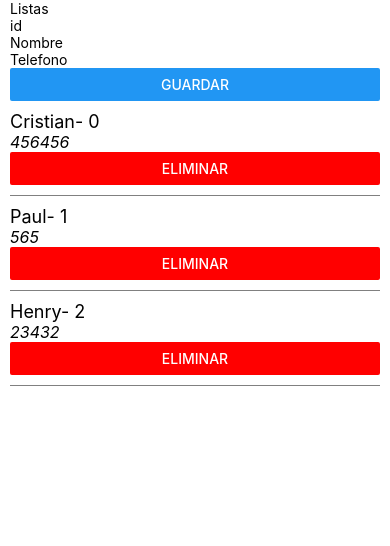
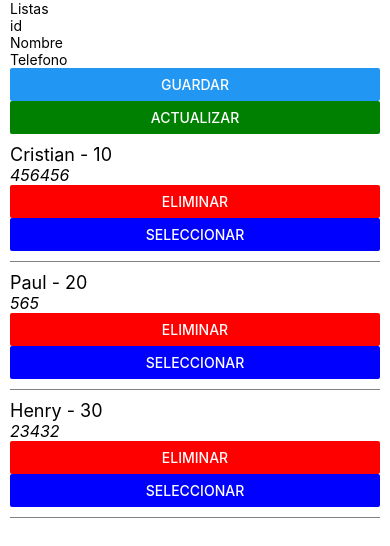
Before and after one commit to crisj1985/ListasReactNative, a React Native app: screen / in a window 390 px wide. Shown: the top 546 px of the page. Built offline with nearby package versions, Linux system fonts and the light colour scheme.

Commit message:
Seleccion, actualizar personas

```diff
--- a/App.js
+++ b/App.js
@@ -1,7 +1,7 @@
 import React, { Component } from 'react';
 import { StyleSheet, Text, View, FlatList, TextInput, Button } from 'react-native';
 import {ItemPersona } from './componentes/ItemPersonas';
-import {recuperarPersonas, agregarPersona} from './servicios/personas'
+import {recuperarPersonas, agregarPersona,actualizarPersona} from './servicios/personas'
 
 
 // const personas = [
@@ -18,7 +18,8 @@ export default class App extends Component {
                   nombre:"",
                   id : "",
                   telefono : "",
-                  listaPersonas:personas
+                  listaPersonas:personas,
+                  actualizar: false
                 }
   }
 
@@ -26,6 +27,22 @@ export default class App extends Component {
     const personas = recuperarPersonas();
     this.setState({ listaPersonas: personas })
   }
+
+  seleccionar = (persona)=>{
+    this.setState({
+      nombre: persona.nombre,
+      id: persona.id,
+      telefono: persona.telefono,
+    })
+  }
+
+limpiar = ()=>{
+  this.setState({
+    nombre: '',
+    id: '',
+    telefono: ''
+  })
+}
 
   render(){
     return (
@@ -49,16 +66,23 @@ export default class App extends Component {
         <Button
           title="Guardar"
           onPress={()=>{
-                          agregarPersona({ indice: this.state.id, nombre: this.state.nombre, telefono: this.state.telefono });
+                          agregarPersona({ id: this.state.id, nombre: this.state.nombre, telefono: this.state.telefono });
                           this.repintarLista();
+                          this.limpiar();
                        }
                   }
         />
+        <Button title='Actualizar' color='green' onPress={() => {
+          actualizarPersona({ id: this.state.id, nombre: this.state.nombre, telefono: this.state.telefono });
+          this.repintarLista();
+          this.limpiar();
+        }
+        } ></Button>
 
         <FlatList
           data = {this.state.listaPersonas}
-          renderItem={({ item, index }) =>  { return <ItemPersona persona={item} indice={index} fnRepintar={this.repintarLista}/>}}
-          keyExtractor = {item=>item.indice}
+          renderItem={({ item, index }) =>  { return <ItemPersona persona={item} indice={index} fnRepintar={this.repintarLista} fnSeleccionar ={this.seleccionar}/>}}
+          keyExtractor = {item=>item.id}
         />
       </View>
     );
--- a/componentes/ItemPersonas.js
+++ b/componentes/ItemPersonas.js
@@ -1,23 +1,29 @@
 import React, { Component } from 'react';
 import { Text, View, StyleSheet, Button } from 'react-native';
-import {eliminarPersona} from '../servicios/personas'
+import {eliminarPersona,actualizarPersona} from '../servicios/personas'
 
  export class ItemPersona extends Component{
 
     render(){
 
         const {persona,indice} = this.props;
-        const { nombre, telefono } = persona;
+        const { nombre, telefono,id } = persona;
 
         return (
             <View style={styles.fila} >
-                <Text style={styles.principal}>{nombre}- {indice} </Text>
+                <Text style={styles.principal}>{nombre} - {id} </Text>
                 <Text style={styles.secundario}>{telefono}</Text>
                 <Button title='Eliminar' color='red' onPress={()=>{
                     eliminarPersona(persona);
                     this.props.fnRepintar();
                 }
                     } ></Button>
+
+
+                <Button title='Seleccionar' color='blue' onPress={() => {
+                    this.props.fnSeleccionar(persona);
+                }
+                } ></Button>
             </View>
 
         );
--- a/servicios/personas.js
+++ b/servicios/personas.js
@@ -1,9 +1,9 @@
 import { Alert } from "react-native";
 
 const personas = [
-    { indice: '10', nombre: 'Cristian', telefono: "456456" },
-    { indice: '20', nombre: 'Paul', telefono: "565" },
-    { indice: '30', nombre: 'Henry', telefono: "23432" }
+    { id: '10', nombre: 'Cristian', telefono: "456456" },
+    { id: '20', nombre: 'Paul', telefono: "565" },
+    { id: '30', nombre: 'Henry', telefono: "23432" }
 ];
 
 export const recuperarPersonas = () => personas;
@@ -17,7 +17,7 @@ export const agregarPersona = (persona) => {
 
 const buscarPersona = (persona) => {
     for (let i = 0; i < personas.length; i++) {
-        if (personas[i].indice == persona.indice)
+        if (personas[i].id == persona.id)
             return i;
     }
     return -1;
@@ -29,3 +29,14 @@ export const eliminarPersona = (persona) => {
     personas.splice(posicion, 1)
 
 }
+
+export const actualizarPersona = (persona) => {
+    let posicion = buscarPersona(persona);
+    if (posicion != -1) {
+        personas[posicion].nombre = persona.nombre;
+        personas[posicion].telefono = persona.telefono;
+    }
+
+
+
+}
```
